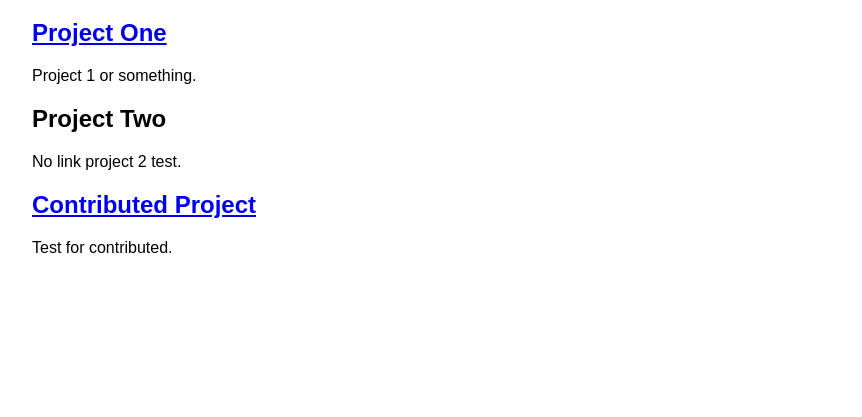
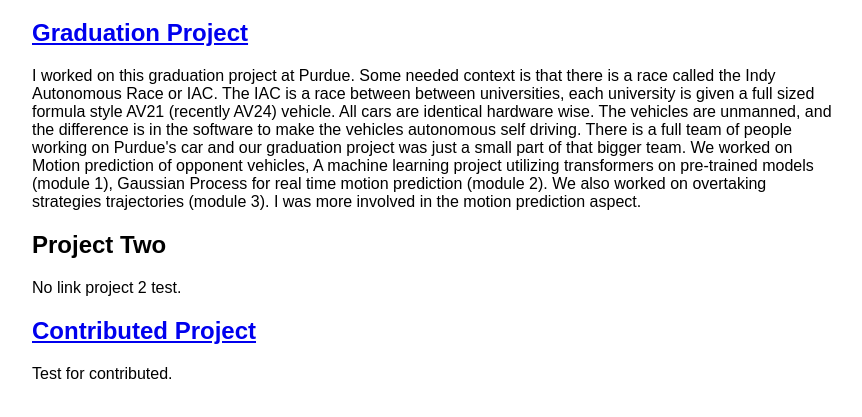
Before and after one commit to abdelrahman-safwat/abdelrahman-safwat.github.io, a plain HTML site: page index.html in a window 1280 px wide. Shown: the part 77-494 px from the top of the page, without its empty margins (208-1070 px from the left). Drawn offline with Linux system fonts and the light colour scheme.

Commit message:
Update index.html

```diff
--- a/index.html
+++ b/index.html
@@ -1,7 +1,7 @@
 <!DOCTYPE html>
 <html>
 <head>
-  <title>Test does this work</title>
+  <title>Abdelrahman Safwat</title>
   <meta charset="UTF-8" />
   <style>
     body { font-family: sans-serif; max-width: 800px; margin: auto; padding: 1em; }
@@ -13,8 +13,11 @@
   <h1>My Projects</h1>
 
   <div class="project">
-    <h2><a href="https://google.com">Project One</a></h2>
-    <p>Project 1 or something.</p>
+    <h2><a href="https://github.com/AhmedSayedOmar/Motion_prediction-team">Graduation Project</a></h2>
+    <p>I worked on this graduation project at Purdue. Some needed context is that there is a race called the Indy Autonomous Race or IAC. The IAC is a race between between universities, each university is given a full sized formula style AV21 (recently AV24) vehicle. All cars are identical hardware wise. The vehicles are unmanned, and the difference is in the software to make the vehicles autonomous self driving. There is a full team of people working on Purdue's car and our graduation project was just a small part of that bigger team.
+
+    We worked on Motion prediction of opponent vehicles, A machine learning project
+    utilizing transformers on pre-trained models (module 1), Gaussian Process for real time motion prediction (module 2). We also worked on overtaking strategies trajectories (module 3). I was more involved in the motion prediction aspect.</p>
   </div>
 
   <div class="project">
```
